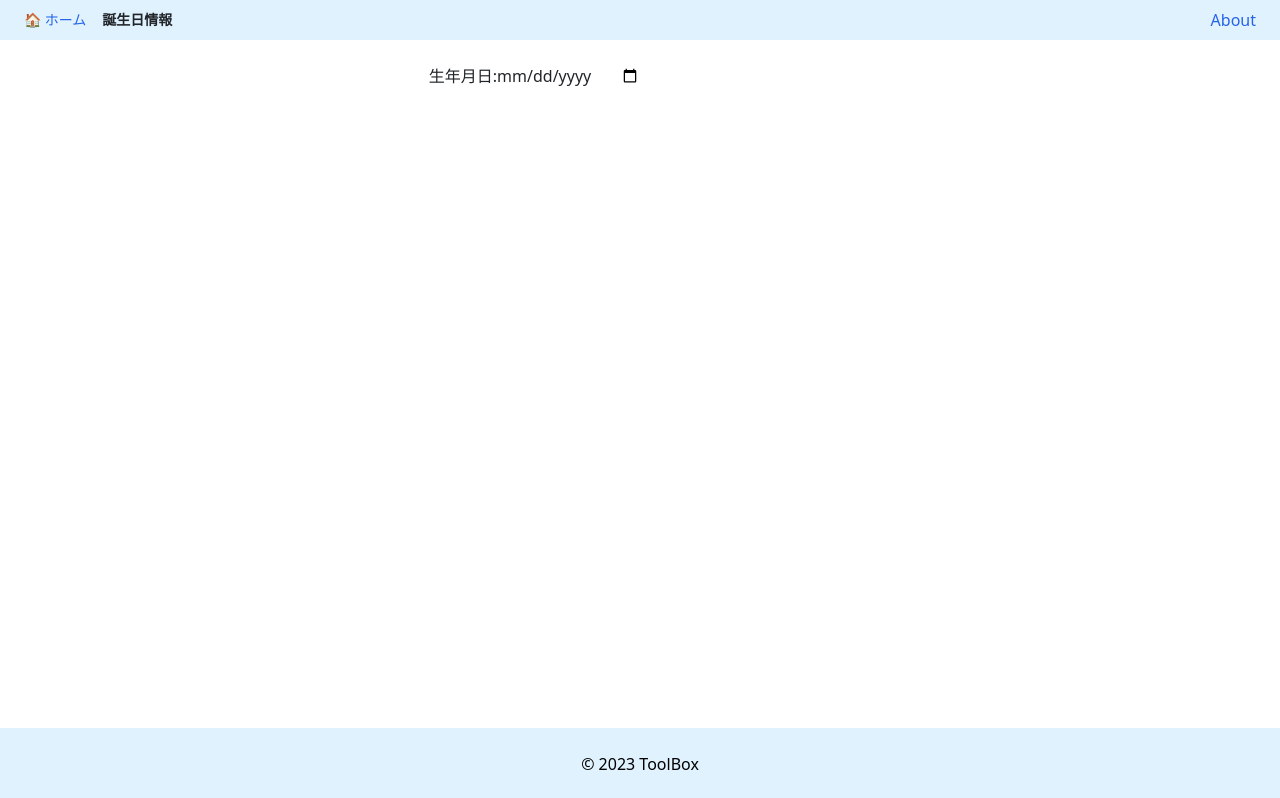
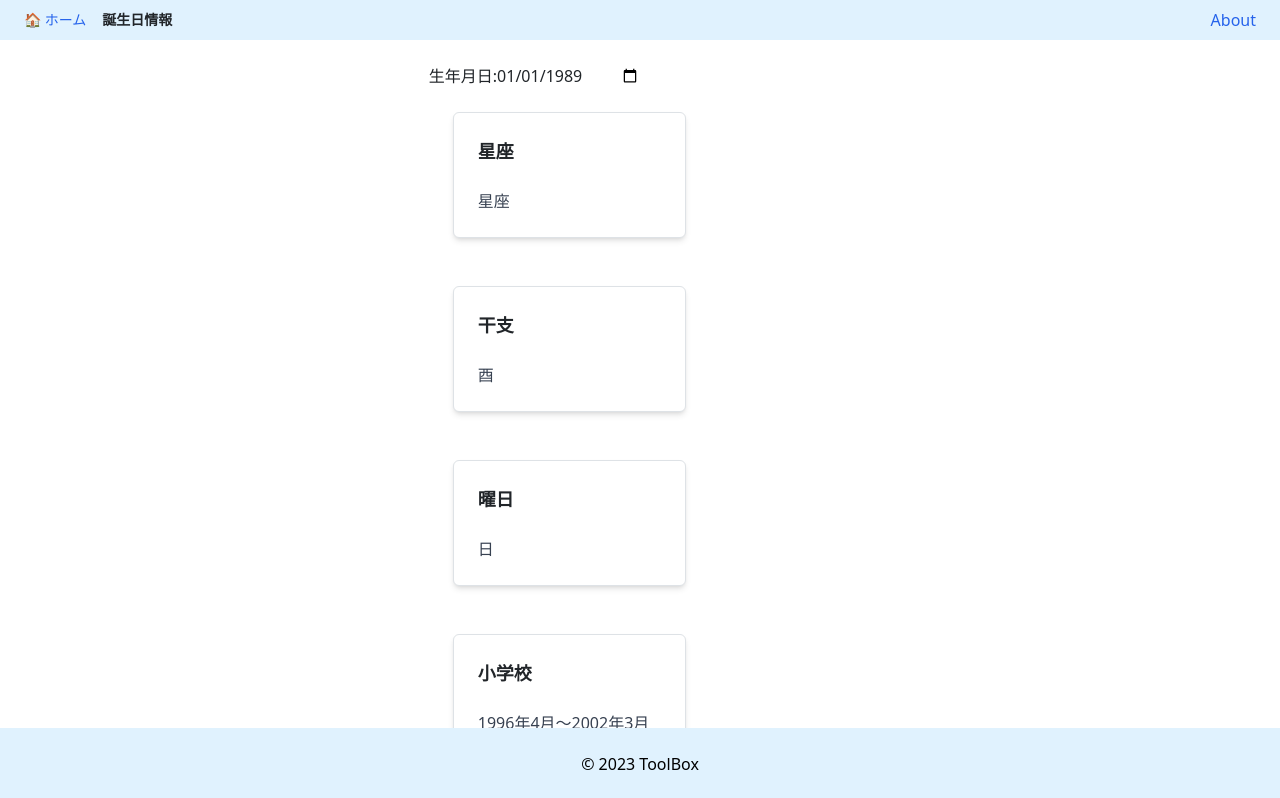
Before and after one commit to foresukecom/toolbox, a Vue app: page /birthdate-info in a window 1280 px wide. Shown: the top 798 px of the page. Built offline with nearby package versions, Linux system fonts and the light colour scheme; no server answers.

Commit message:
fix: 初期値指定

```diff
--- a/src/views/BirthdateInfo.vue
+++ b/src/views/BirthdateInfo.vue
@@ -10,15 +10,15 @@
           <InfoCard title="曜日" :text="result.dayOfWeek" :showCopyButton="false" />
           <InfoCard title="小学校"
             :text="`${result.primarySchoolAdmissionYear}年4月〜${result.primarySchoolGraduationYear}年3月
-                                                                  (${toJapaneseEra(result.primarySchoolAdmissionYear)}年4月〜${toJapaneseEra(result.primarySchoolGraduationYear)}年3月)`"
+                                                                              (${toJapaneseEra(result.primarySchoolAdmissionYear)}年4月〜${toJapaneseEra(result.primarySchoolGraduationYear)}年3月)`"
             :showCopyButton="false" />
           <InfoCard title="中学校"
             :text="`${result.middleSchoolAdmissionYear}年4月〜${result.middleSchoolGraduationYear}年3月
-                                                                (${toJapaneseEra(result.middleSchoolAdmissionYear)}年4月〜${toJapaneseEra(result.middleSchoolGraduationYear)}年3月)`"
+                                                                            (${toJapaneseEra(result.middleSchoolAdmissionYear)}年4月〜${toJapaneseEra(result.middleSchoolGraduationYear)}年3月)`"
             :showCopyButton="false" />
           <InfoCard title="高校"
             :text="`${result.highSchoolAdmissionYear}年4月〜${result.highSchoolGraduationYear}年3月
-                                                                (${toJapaneseEra(result.highSchoolAdmissionYear)}年4月〜${toJapaneseEra(result.highSchoolGraduationYear)}年3月)`"
+                                                                            (${toJapaneseEra(result.highSchoolAdmissionYear)}年4月〜${toJapaneseEra(result.highSchoolGraduationYear)}年3月)`"
             :showCopyButton="false" />
           <label>大学・専門学校の制度: </label>
           <select v-model="universityDuration" @change="calculate()">
@@ -30,7 +30,7 @@
 
           <InfoCard title="大学"
             :text="`${result.universityAdmissionYear}年4月〜${result.universityGraduationYear}年3月
-                                          (${toJapaneseEra(result.universityAdmissionYear)}年4月〜${toJapaneseEra(result.universityGraduationYear)}年3月)`"
+                                                      (${toJapaneseEra(result.universityAdmissionYear)}年4月〜${toJapaneseEra(result.universityGraduationYear)}年3月)`"
             :showCopyButton="false" />
 
 
@@ -60,12 +60,15 @@ export default {
   },
   data() {
     return {
-      birthdate: null,
+      birthdate: '1989-01-01',
       result: null,
       universityDuration: 4,
       zodiacSigns: ['子', '丑', '寅', '卯', '辰', '巳', '午', '未', '申', '酉', '戌', '亥'],
       daysOfWeek: ['日', '月', '火', '水', '木', '金']
     }
+  },
+  mounted() {
+    this.calculate();
   },
   methods: {
     calculate() {
```
